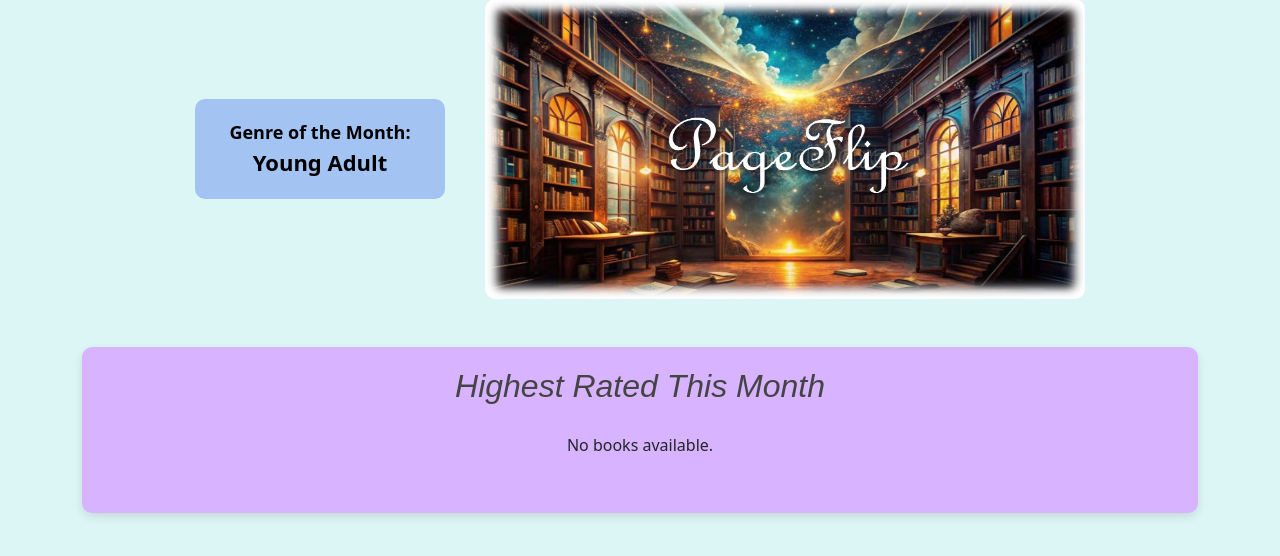
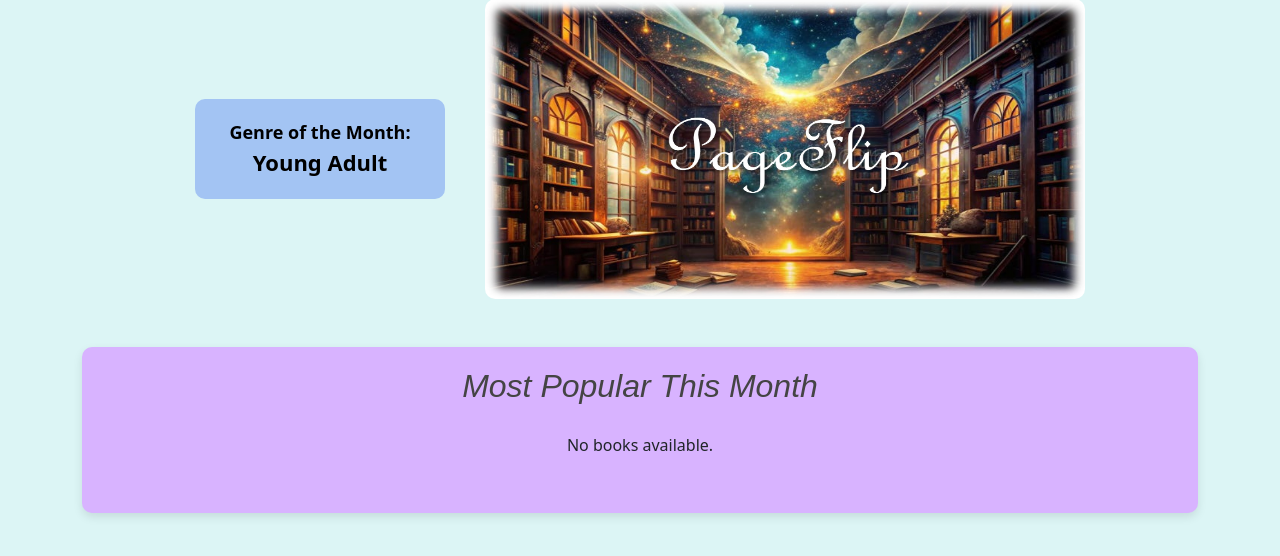
Before and after one commit to AntonyDys/pageflip_project, a Django app: page / in a window 1280 px wide. Shown: the part 125-681 px from the top of the page. Run offline with Django 3.2, Linux system fonts and the light colour scheme; data that the repository does not hold is empty.

Commit message:
Update index.html
changed title of index.html

```diff
--- a/pageflip/templates/pageflip/index.html
+++ b/pageflip/templates/pageflip/index.html
@@ -30,7 +30,7 @@
     <!-- Book Section with Pink Background -->
     <div class="container mt-5" style="background-color: #d8b3ff; padding: 20px; border-radius: 10px; margin-top: 30px;">
         <!-- Centered Section Title -->
-        <h2 class="italic-modern" style="text-align: center;">Highest Rated This Month</h2>
+        <h2 class="italic-modern" style="text-align: center;">Most Popular This Month</h2>
 
         <!-- Book Grid -->
         <div style="display: flex; flex-wrap: wrap; justify-content: center; gap: 20px; padding: 20px;">
```
